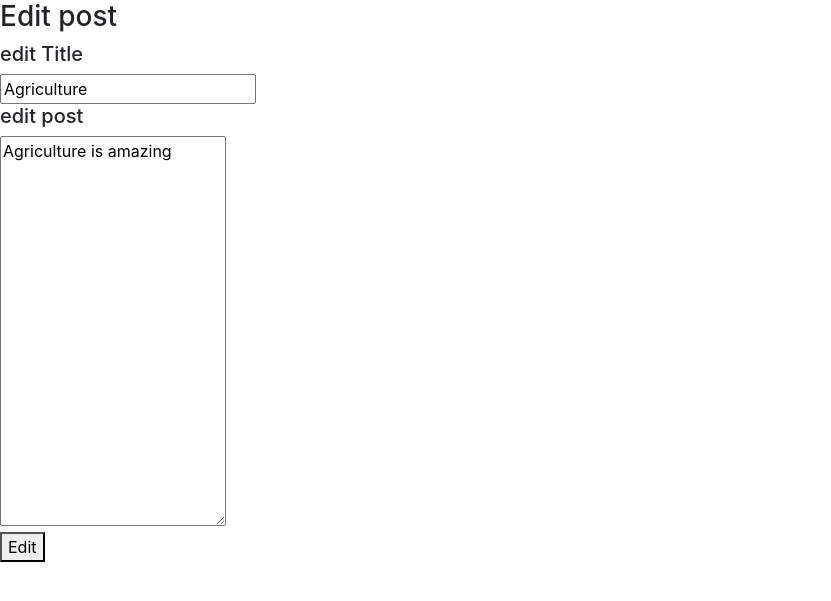
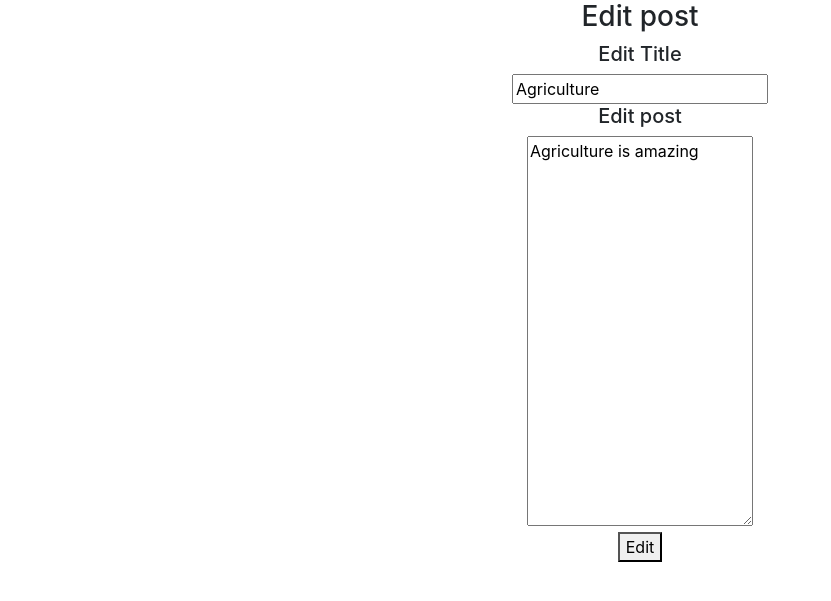
Before and after one commit to saifeddin1/forums-flask, a Flask app: page /topic/edit/1 in a window 1280 px wide. Shown: the top 601 px of the page, without its empty margins (0-831 px from the left). Run offline with Flask 2, Linux system fonts and the light colour scheme; some libraries are stand-ins or nearby versions.

Commit message:
Center the form in topic edit

```diff
--- a/app/templates/topic_edit.html
+++ b/app/templates/topic_edit.html
@@ -2,21 +2,21 @@
 <html>
 	<head>
 		<meta charset="utf-8" />
-		<link rel="stylesheet" href="static/css/bootstrap.min.css">
+		<link rel="stylesheet" href="/static/css/bootstrap.min.css">
 		<link rel="icon" type="image/x-icon" href="/static/images/favicon.ico">
 		<title>Topic edit</title>
 	</head>
 	<body>
-		<div class="title">
+		<div class="title" style="text-align: center;">
 			<h3>Edit post</h3>
 		</div>
-		<div class="edition">
+		<div class="edition" style="text-align: center;">
 			<form action="{{ url_for('topic_edit' , id = post.id) }}" class="add" method="post">
-				<h5 id="header5">edit Title</h5>
+				<h5 id="header5">Edit Title</h5>
 				<input type="text" name="title" maxlength="20" value="{{ post.title }}"/>
-			</div>
+
 			<div id="content">
-				<h5 id="header55">edit post</h5>
+				<h5 id="header55">Edit post</h5>
 				<textarea name="content" maxlength="200" rows="16"/>{{ post.content }}</textarea>
 			</div>
 			<button type="submit">Edit</button>
```
